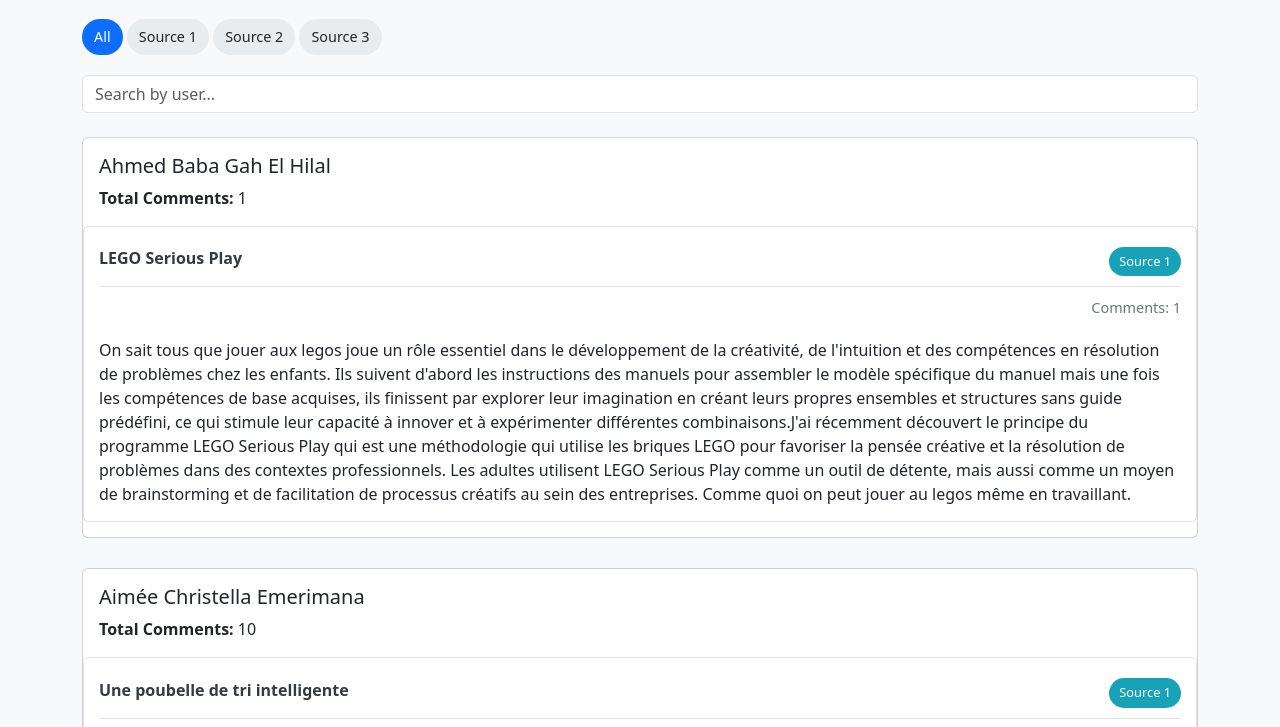
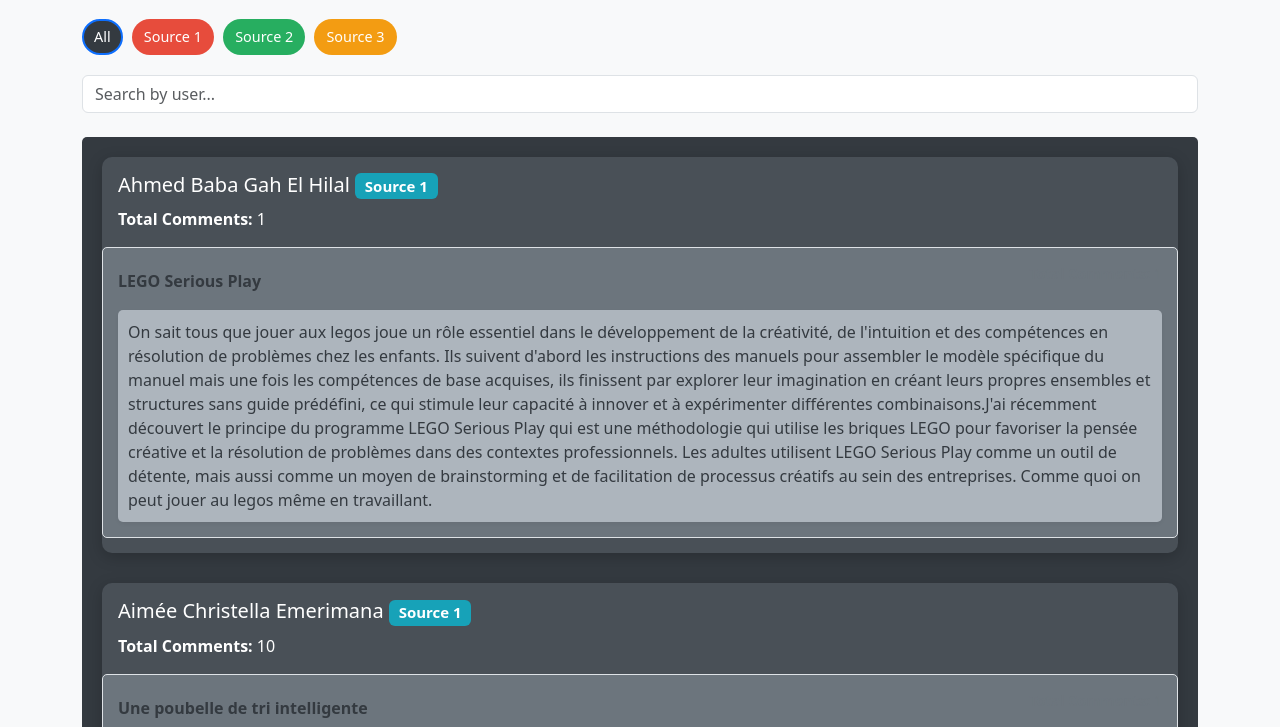
Before and after one commit to SaraBedd/comments, a plain HTML site: page index.html in a window 1280 px wide. Shown: the part 73-800 px from the top of the page. Drawn offline with nearby package versions, Linux system fonts and the light colour scheme.

Commit message:
Update index.html

```diff
--- a/index.html
+++ b/index.html
@@ -5,6 +5,8 @@
     <title>User Comments Dashboard</title>
     <!-- Bootstrap CSS for responsive design -->
     <link href="https://cdn.jsdelivr.net/npm/bootstrap@5.3.0/dist/css/bootstrap.min.css" rel="stylesheet">
+    <!-- Font Awesome for Icons (Optional) -->
+    <link href="https://cdnjs.cloudflare.com/ajax/libs/font-awesome/6.4.0/css/all.min.css" rel="stylesheet">
     <style>
         body {
             padding: 20px;
@@ -15,6 +17,7 @@
             margin-bottom: 20px;
         }
 
+        /* Base Tag Styles */
         .tag {
             cursor: pointer;
             font-size: 0.9rem;
@@ -23,16 +26,66 @@
             background-color: #e9ecef;
             display: inline-block;
             border: 2px solid transparent;
+            transition: background-color 0.3s, color 0.3s;
+            margin-right: 5px;
         }
 
+        /* Active Tag Style */
         .tag.active {
-            background-color: #0d6efd;
             color: white;
             border-color: #0d6efd;
         }
 
+        /* Specific Tag Colors */
+        .tag-all {
+            background-color: #6c757d; /* Gray for 'All' */
+            color: white;
+        }
+
+        .tag-source1 {
+            background-color: #e74c3c; /* Red for 'Source 1' */
+            color: white;
+        }
+
+        .tag-source2 {
+            background-color: #27ae60; /* Green for 'Source 2' */
+            color: white;
+        }
+
+        .tag-source3 {
+            background-color: #f39c12; /* Orange for 'Source 3' */
+            color: white;
+        }
+
+        /* Active State Overrides */
+        .tag-all.active {
+            background-color: #343a40; /* Darker Gray when active */
+        }
+
+        .tag-source1.active {
+            background-color: #c0392b; /* Darker Red when active */
+        }
+
+        .tag-source2.active {
+            background-color: #1e8449; /* Darker Green when active */
+        }
+
+        .tag-source3.active {
+            background-color: #d68910; /* Darker Orange when active */
+        }
+
         .card-user {
+            background-color: #ffffff;
+            box-shadow: 0 4px 16px rgba(0, 0, 0, 0.2); /* Stronger shadow for elevation */
+            border: none;
+            border-radius: 10px;
             margin-bottom: 30px;
+            transition: transform 0.2s, box-shadow 0.2s;
+        }
+
+        .card-user:hover {
+            transform: translateY(-5px);
+            box-shadow: 0 8px 24px rgba(0, 0, 0, 0.3);
         }
 
         .forum-section {
@@ -76,11 +129,47 @@
         .comment {
             margin-top: 10px;
             padding-top: 10px;
+            background-color: #ffffff;
+            padding: 10px;
+            border-radius: 5px;
+            box-shadow: 0 2px 4px rgba(0,0,0,0.05);
         }
 
         .comment + .comment {
             border-top: 1px solid #dee2e6;
             padding-top: 15px;
+        }
+
+        /* Background for Results Container */
+        #results {
+            background-color: #343a40; /* Dark Gray */
+            padding: 20px;
+            border-radius: 5px;
+        }
+
+        /* Override card background inside #results */
+        #results .card-user {
+            background-color: #495057; /* Slightly lighter dark */
+            color: #ffffff; /* White text for readability */
+        }
+
+        #results .forum-section {
+            background-color: #6c757d; /* Medium Gray for forum sections */
+            color: #ffffff; /* White text */
+        }
+
+        #results .comment {
+            background-color: #adb5bd; /* Light Gray for comments */
+            color: #343a40; /* Dark text */
+        }
+
+        /* Ensure badges inside #results have appropriate colors */
+        #results .badge-source {
+            background-color: #17a2b8;
+        }
+
+        #results .badge-forum {
+            background-color: #6c757d;
         }
     </style>
 </head>
@@ -90,10 +179,10 @@
 
         <!-- Tags for Filtering Sources -->
         <div class="tag-container">
-            <span class="tag active" data-source="All">All</span>
-            <span class="tag" data-source="Source 1">Source 1</span>
-            <span class="tag" data-source="Source 2">Source 2</span>
-            <span class="tag" data-source="Source 3">Source 3</span>
+            <span class="tag active tag-all" data-source="All">All</span>
+            <span class="tag tag-source1" data-source="Source 1">Source 1</span>
+            <span class="tag tag-source2" data-source="Source 2">Source 2</span>
+            <span class="tag tag-source3" data-source="Source 3">Source 3</span>
         </div>
 
         <!-- Search Bar -->
@@ -161,7 +250,7 @@
                     // Remove 'active' class from all tags
                     tags.forEach(t => t.classList.remove('active'));
 
-                    // Add 'active' class to the selected tag
+                    // Add 'active' class to the clicked tag
                     this.classList.add('active');
 
                     // Update the active source
@@ -206,7 +295,7 @@
                 userCard.className = 'card card-user';
                 userCard.innerHTML = `
                     <div class="card-body">
-                        <h5 class="card-title">${user.utilisateur}</h5>
+                        <h5 class="card-title">${user.utilisateur} <span class="badge badge-source">${user.source}</span></h5>
                         <p class="card-text"><strong>Total Comments:</strong> ${user.total_des_commentaires}</p>
                     </div>
                 `;
@@ -219,10 +308,7 @@
                     forumDiv.innerHTML = `
                         <div class="d-flex justify-content-between align-items-center">
                             <h6 class="forum-title">${forum.titre_du_forum}</h6>
-                            <span class="forum-tag">${user.source}</span>
-                        </div>
-                        <div class="forum-comments-line">
-                            <span class="forum-comments">Comments: ${forum.nbre_de_commentaires}</span>
+                            <p class="forum-comments"><strong>Total Comments:</strong> ${forum.nbre_de_commentaires}</p>
                         </div>
                     `;
 
```
